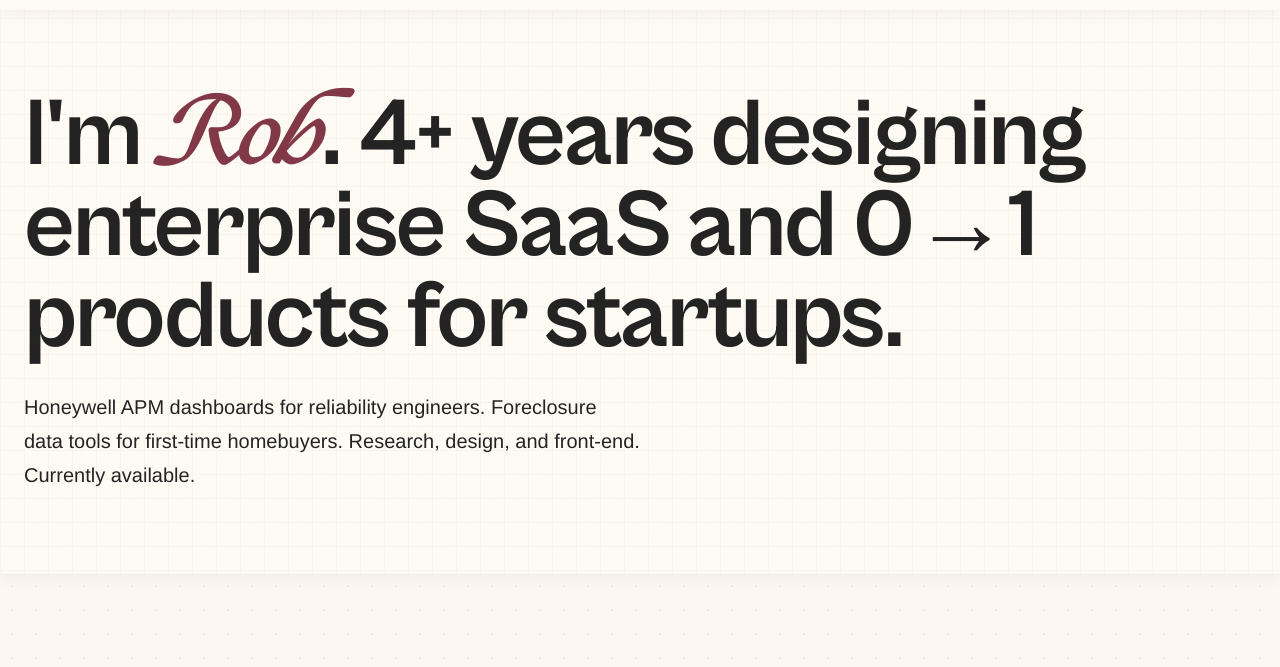
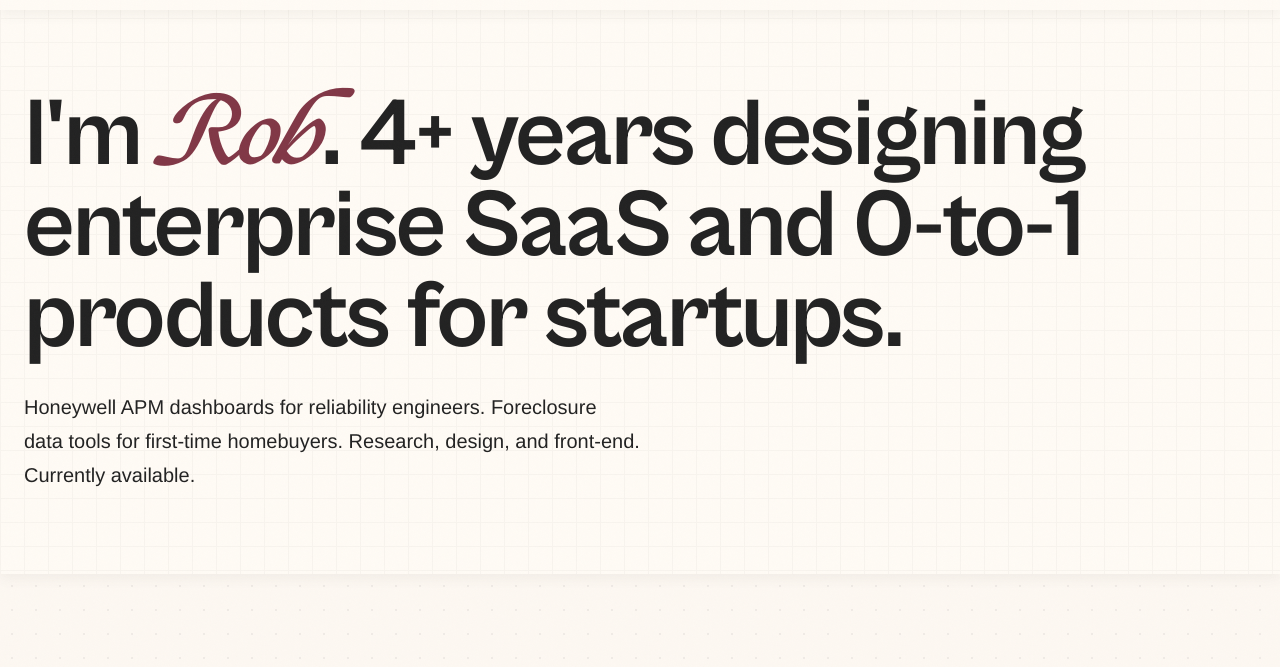
Before and after one commit to robjonesdesigns/portfolio, an Astro site: page / in a window 1280 px wide. Shown: the part 54-721 px from the top of the page. Built offline with nearby package versions, Linux system fonts and the light colour scheme; Astro itself is replaced by a stand-in of ours.

Commit message:
fix: replace arrow glyph with 0-to-1 in hero headline
Arrow character fell back to system font with inconsistent baseline.

```diff
--- a/src/pages/index.astro
+++ b/src/pages/index.astro
@@ -35,7 +35,7 @@ const personSchema = {
           class="type-display-2xl leading-[0.95] tracking-tight mb-7 text-pretty hero-headline"
           data-animate-y
         >
-          I'm <span class="font-editorial italic text-brand-primary" style="font-size: 0.85em; letter-spacing: -0.04em;">Rob</span>. 4+ years designing enterprise SaaS and 0&rarr;1 products for startups.
+          I'm <span class="font-editorial italic text-brand-primary" style="font-size: 0.85em; letter-spacing: -0.04em;">Rob</span>. 4+ years designing enterprise SaaS and 0-to-1 products for startups.
         </h1>
 
         <p
```
